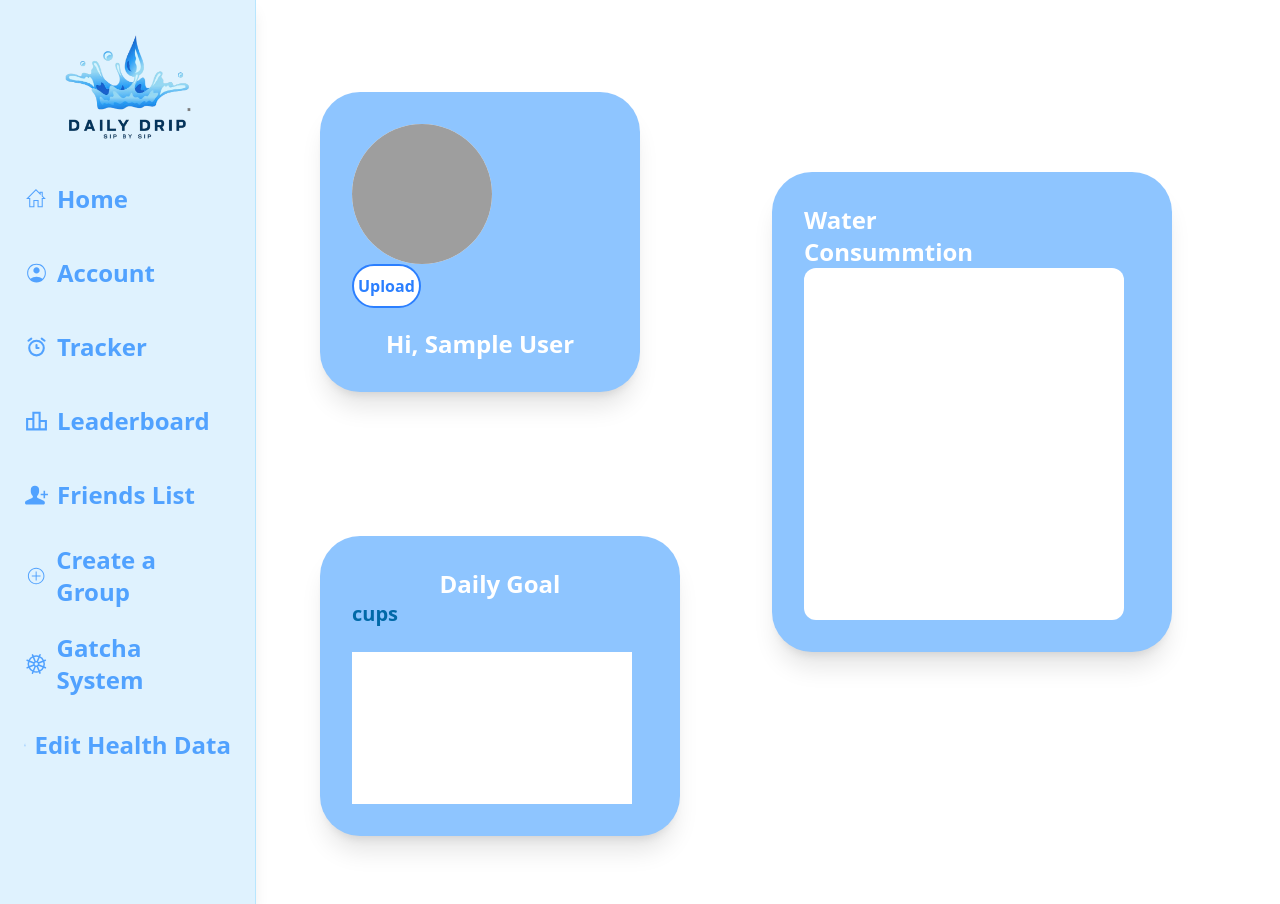
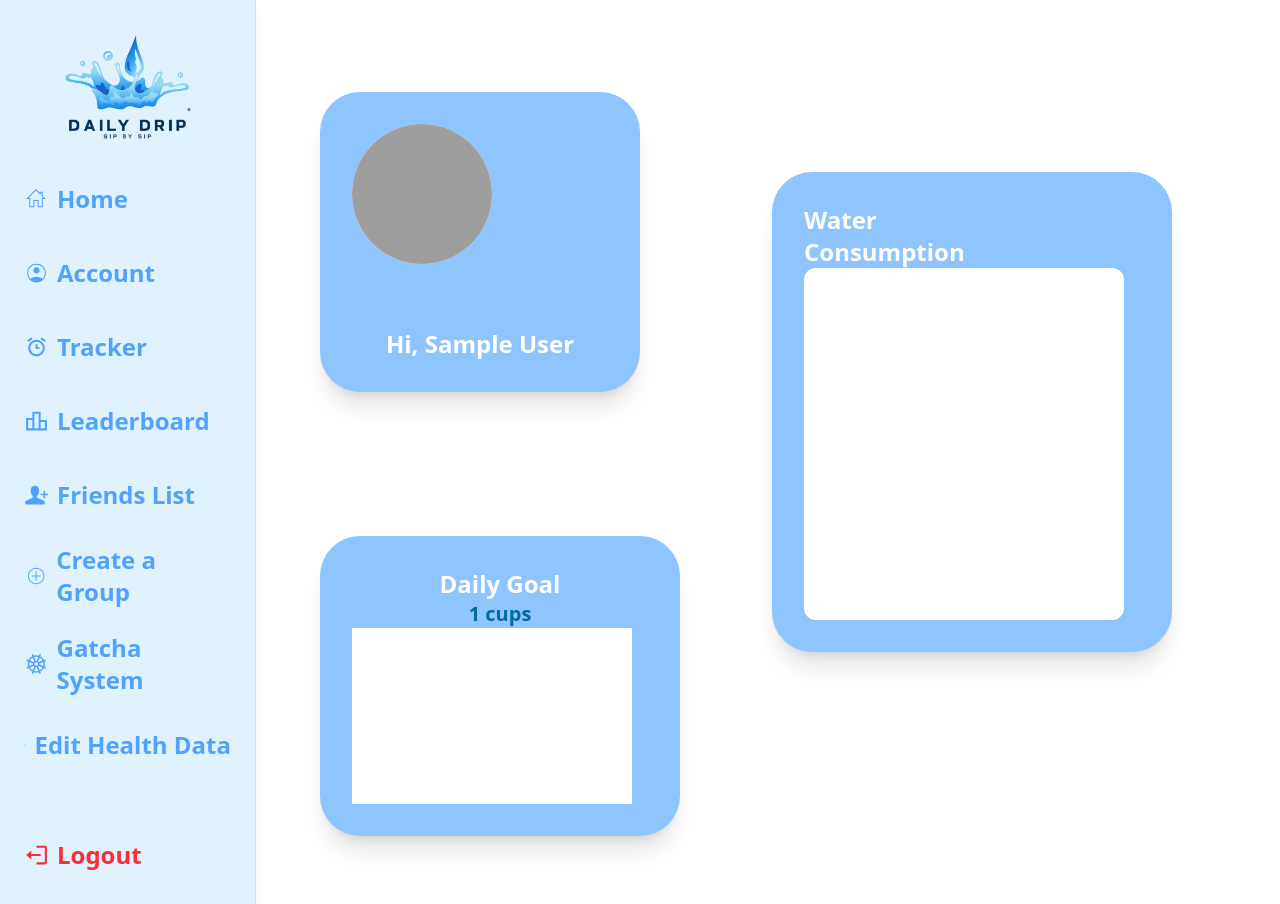
Before and after one commit to Brooklyn-STEAM/10051-Incentivizing-Healthy-Water-Consumption-Using-Computer-Vision, a Flask app: page /Accountpage in a window 1280 px wide. Run offline with Flask 3, Linux system fonts and the light colour scheme; the visitor is signed in with stand-in values (Sample User, id 1); data that the repository does not hold is empty; parts of the project's set-up code (start-up, migrations or seed data) failed here and were passed over; grey boxes are pictures that could not be loaded.

Commit message:
bestcommit (#39)

```diff
--- a/main.py
+++ b/main.py
@@ -27,7 +27,6 @@ config = Dynaconf(settings_file = ["settings.toml"])
 app = Flask(__name__)
 
 app.secret_key = config.secret_key
-
 login_manager = LoginManager()
 login_manager.login_view = 'login'
 login_manager.init_app(app)
@@ -71,15 +70,6 @@ def connect_db():
     return conn
 
 
-tracker_data = {
-    "Monday":0,
-    "Tuesday":0,
-    "Wednesday":0,
-    "Thursday":0,
-    "Friday":0,
-    "Saturday":0,
-    "Sunday":0
-} #used for the tracker data
 
 #All of this is connect routes for the website, they will render the html pages that are in the templates folder.
 @app.route("/")
@@ -272,34 +262,39 @@ def health_data():
     return render_template("healthdata.html.jinja", data=existing_data)
 
 
-
 #for account page(second homepage)------------------------------------------------------------------------------------------------------------------------------------------------------------------------------------------------
-@app.route("/Accountpage",methods=["GET", "POST"])
+@app.route("/Accountpage", methods=["GET", "POST"])
 @login_required
 def account_page():
     if request.method == "POST":
-        file = request.files["picture"]
-        if file:
+        file = request.files.get("picture")
+
+        if file and file.filename != "":
             filename = secure_filename(file.filename)
 
-            # save file to static folder
             file.save(os.path.join("static/profile_pics", filename))
 
-            # store filename (example: simple user object)
-            current_user.profile_image = filename
             connection = connect_db()
-        cursor = connection.cursor()
-        cursor.execute(""" UPDATE User
-                      SET profile_image =%s
-                      WHERE id = %s""", (filename, current_user.id))
+            cursor = connection.cursor()
 
-        connection.commit()
+            cursor.execute("""
+                UPDATE User
+                SET profile_image = %s
+                WHERE id = %s
+            """, (filename, current_user.id))
 
+            connection.commit()
+            cursor.close()
+            connection.close()
 
+            # 🔥 IMPORTANT: force refresh page
+            return redirect(url_for("account_page"))
 
-    return render_template("Accountpage.html.jinja",User=current_user.id)
-
-
+    return render_template(
+        "Accountpage.html.jinja",
+        User=current_user,
+        daily_goal=session.get("cups", 0)
+    )
 
 
 #for the friends page------------------------------------------------------------------------------------------------------------------------------------------------------------------------------------------------
@@ -395,32 +390,42 @@ def tracker():
         cursor = conn.cursor(pymysql.cursors.DictCursor)
 
         cursor.execute("""
-            SELECT WaterOz
+            SELECT Cups
             FROM `Health Data`
             WHERE UserID = %s
         """, (current_user.id,))
 
-        daily_goal = int((cursor.fetchone() or {}).get("Cups", 0))
+        result = cursor.fetchone()
+        daily_goal = (result or {}).get("Cups") or 0
 
-
+        # 2. Cups drank today
         cursor.execute("""
             SELECT COALESCE(SUM(Cups), 0) AS drank_today
             FROM `Water Consumption`
             WHERE UserID = %s AND DATE(Timestamp) = CURDATE()
         """, (current_user.id,))
+
         result = cursor.fetchone()
         cups_drank = (result or {}).get("drank_today", 0)
 
+        # 3. Remaining cups
+        daily_goal = int(daily_goal)
+        cups_drank = int(cups_drank)
+
         cups_left = max(daily_goal - cups_drank, 0)
-
+        # 4. Weekly data (FIXED)
         cursor.execute("""
             SELECT
                 DAYNAME(Timestamp) AS day,
+                DAYOFWEEK(Timestamp) AS day_num,
                 COALESCE(SUM(Cups), 0) AS total_cups
             FROM `Water Consumption`
             WHERE UserID = %s
-            GROUP BY DAYNAME(Timestamp)
+            AND YEARWEEK(Timestamp, 1) = YEARWEEK(CURDATE(), 1)
+            GROUP BY day, day_num
+            ORDER BY day_num
         """, (current_user.id,))
+
         weekly_rows = cursor.fetchall()
 
         tracker_data = {
@@ -428,12 +433,14 @@ def tracker():
             "Thursday": 0, "Friday": 0, "Saturday": 0, "Sunday": 0
         }
 
+        # NOTE: row["day"] is a DATE, not weekday name
         for row in weekly_rows:
-            tracker_data[row["day"]] = row["total_cups"]
+            day_name = row["day"]
+            tracker_data[day_name] = row["total_cups"]
 
         days = list(tracker_data.keys())
 
-        # ⭐ ADD THIS
+        # 5. Points
         cursor.execute("""
             SELECT COALESCE(SUM(Points), 0) AS total_points
             FROM `Water Consumption`
@@ -446,7 +453,7 @@ def tracker():
         return render_template(
             "tracker.html.jinja",
             days=days,
-            total_points=total_points,   # ⭐ THIS is what your HTML needs
+            total_points=total_points,
             tracker_data=tracker_data,
             daily_goal=daily_goal,
             cups_drank=cups_drank,
@@ -508,7 +515,7 @@ def add_drink():
         flash("Invalid amount")
         return redirect("/tracker")
 
-    volume_cups = ounces / 8
+    volume_cups = float(ounces) / 8
 
     conn = connect_db()
     cursor = conn.cursor()
@@ -531,12 +538,13 @@ def add_drink():
 
         # 3. Get daily goal we got this part done------------------------------------------------------------------------------------------------------------
         cursor.execute("""
-            SELECT WaterOz
+            SELECT Cups
             FROM `Health Data`
             WHERE UserID = %s
         """, (current_user.id,))
 
-        daily_goal = int((cursor.fetchone() or {}).get("Cups", 0))
+        goal_row = cursor.fetchone()
+        daily_goal = goal_row["Cups"] if goal_row else 0
         # 4. If user reached or exceeded goal, award 15 points (only once per day)-----------------------------------------------------------------------------
         if cups_drank >= daily_goal:
             # Check if reward already given today i think? ------------------------------------------------------------------------------------------------------------
@@ -679,9 +687,9 @@ def gacha_spin():
 
         # Deduct points; include Oz to satisfy NOT NULL if your schema requires it
         cursor.execute("""
-            INSERT INTO `Water Consumption` (UserID, Points, Oz)
-            VALUES (%s, %s, %s)
-        """, (current_user.id, -cost, 0))
+            INSERT INTO `Water Consumption` (UserID, Points, Cups, Timestamp, Image)
+            VALUES (%s, %s, %s, NOW(), %s)
+        """, (current_user.id, -cost, 0, None))
 
         cursor.execute("SELECT * FROM Rewards")
         all_rewards = cursor.fetchall() or []
--- a/templates/Accountpage.html.jinja
+++ b/templates/Accountpage.html.jinja
@@ -8,63 +8,65 @@
 </head>
 
 <body class="bg-gradient-to-b to-white min-h-screen flex items-center justify-center p-6">
-{% include "components/navbar.html.jinja"%}
 
-<div class=" w-160 h-80 grid md:grid-cols-2 gap-6">
+{% include "components/navbar.html.jinja" %}
 
+<div class="w-160 h-80 grid md:grid-cols-2 gap-6">
+
+    <!-- PROFILE CARD -->
     <div class="bg-blue-300 rounded-[40px] shadow-xl p-8 flex flex-col justify-between h-75 w-80 -mt-50">
 
+        <form method="POST" enctype="multipart/form-data">
 
+            <!-- hidden file input -->
+            <input type="file"
+                   id="fileInput"
+                   name="picture"
+                   hidden
+                   onchange="this.form.submit()">
 
- <div class="profile-pic-container">
+            <!-- clickable profile image -->
+            <img class="profile-pic h-35 w-35 rounded-full bg-white cursor-pointer"
+                 src="{{ url_for('static', filename='profile_pics/' ~ (User.profile_image or 'default.jpg')) }}"
+                 onclick="document.getElementById('fileInput').click()">
 
-    <form method="POST" enctype="multipart/form-data">
-     <input type="file" id="fileInput" name="picture" style="display: none;">
+        </form>
 
-    <img class="profile-pic h-35 w-35 rounded-full bg-white flex-center items-center justify-center"     src="{{ url_for('static', filename='profile_pics/' ~ (current_user.profile_image or 'default.jpg')) }}"width="100"
-    onclick="document.getElementById('fileInput').click()">
-    <button class="inline bg-white border-2 border-blue-500 text-blue-500 px-1  py-2 rounded-full font-semibold hover:bg-blue-500 hover:text-white transition" type="submit">Upload</button>
-</form>
- </div>
-
-    {%if not current_user.is_authenticated %}
- <a href="/login" class=" px-7 gap-2"></a>
-    {%else%}
-<h1 class="text-center font-bold text-2xl text-white">Hi, {{current_user.name}}</h1>
-    {%endif%}
+        {% if current_user.is_authenticated %}
+            <h1 class="text-center font-bold text-2xl text-white">
+                Hi, {{ current_user.name }}
+            </h1>
+        {% endif %}
 
     </div>
 
+    <!-- WATER CARD -->
     <div class="bg-blue-300 rounded-[40px] shadow-xl p-8 flex flex-col justify-between h-120 w-100 -mt-30 ml-30">
 
+        <h1 class="font-bold text-2xl text-white">
+            Water <br> Consumption
+        </h1>
 
-<h1 class="font-bold text-2xl text-white">
+        <div class="w-80 h-100 bg-white rounded-xl"></div>
 
-Water
-<br>
-Consummtion
-</h1>
- <div class="w-80 h-100 bg-white rounded-xl">
-<span class="text-blue-200 text-center font-bold"></span>
- </div>
     </div>
 
-
+    <!-- DAILY GOAL -->
     <div class="bg-blue-300 rounded-[40px] shadow-xl p-8 flex flex-col justify-between h-75 w-90 -mt-35">
 
-<h1 class="text-center font-bold text-2xl text-white">Daily Goal</h1>
-<p class="text-sky-700 font-semibold text-xl">
+        <h1 class="text-center font-bold text-2xl text-white">
+            Daily Goal
+        </h1>
+
+        <p class="text-sky-700 font-semibold text-xl text-center">
             <span class="font-bold">{{ daily_goal }}</span> cups
         </p>
 
+        <div class="w-70 h-85 bg-white"></div>
 
-<br>
-<div class="w-70 h-85 bg-white rounded-none">
-<span class="text-blue-200 text-center font-bold"></span>
     </div>
 
-
-
-
+</div>
 
 </body>
+</html>
--- a/templates/components/navbar.html.jinja
+++ b/templates/components/navbar.html.jinja
@@ -85,6 +85,14 @@
       Edit Health Data
     </a>
 
+    <a href="{{ url_for('logout') }}"
+      class="flex items-center mt-auto text-2xl font-bold text-red-500 hover:text-red-700">
+      <svg class="inline mr-2" xmlns="http://www.w3.org/2000/svg" width="25" height="50" viewBox="0 0 24 24">
+        <path fill="currentColor" d="M16 13v-2H7V8l-5 4l5 4v-3zM20 3h-8v2h8v14h-8v2h8q.825 0 1.413-.587T22 19V5q0-.825-.587-1.412T20 3"/>
+      </svg>
+      Logout
+    </a>
+
 
   </div>
 </nav>
```
Also changed, not shown: templates/tracker.html.jinja (+5 -14 lines), app.py (added), static/profile_pics/9d6e7e6e0a2bdf92cc126b49cc82e258.jpg (added), 1 other file. Lines whose indentation alone changed are shown as unchanged.
